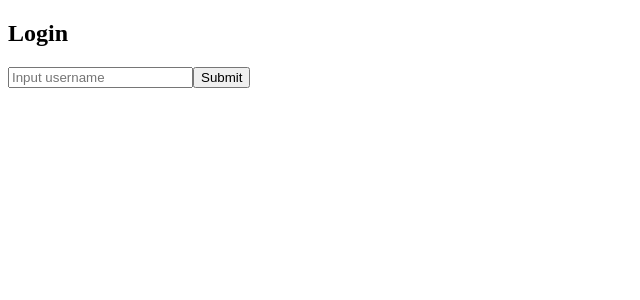
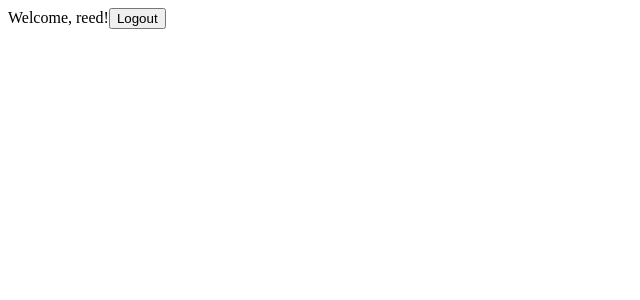
Before and after one commit to kineticstorytelling/react-social-media, a React (Create React App) app: page / in a window 1280 px wide. Shown: the top 300 px of the page, without its empty margins (0-640 px from the left). Built offline with nearby package versions, Linux system fonts and the light colour scheme.

Commit message:
update tab title

```diff
--- a/src/App.js
+++ b/src/App.js
@@ -1,14 +1,20 @@
 import React from "react";
-import Login from './components/Login'
+import Login from './components/Login';
+import Header from './components/Header';
 
 function App(){
-    const [user, setUser] = React.useState('');
+    const [user, setUser] = React.useState('reed');
 
-
+    React.useEffect(() =>{
+        document.title = user ? `${user}'s Feed`: "Please login";
+    }, [user]);
+// above is tab title
     if(!user){
         return <Login setUser={setUser} />;
     }
-    return <div>app</div>
+    return <>
+        <Header user={user} setUser={setUser} />
+    </>;
 }
 
 export default App;
--- a/src/components/Header.js
+++ b/src/components/Header.js
@@ -1,7 +1,12 @@
 import React from "react";
 
-function Header(){
-    return <div>header</div>
+function Header({ user, setUser }){
+    return (
+    <div>
+        Welcome, {user}!
+        <button onClick={() => setUser('')}>Logout</button>
+    </div>
+    );
 }
 
 export default Header;
--- a/src/components/Login.js
+++ b/src/components/Login.js
@@ -10,7 +10,7 @@
     return (
     <div>
         <h2>Login</h2>
-        <form>
+        <form onSubmit={handleSubmit}>
             <input
             onChange={event => setUsername(event.target.value)}
             placeholder="Input username" />
```
